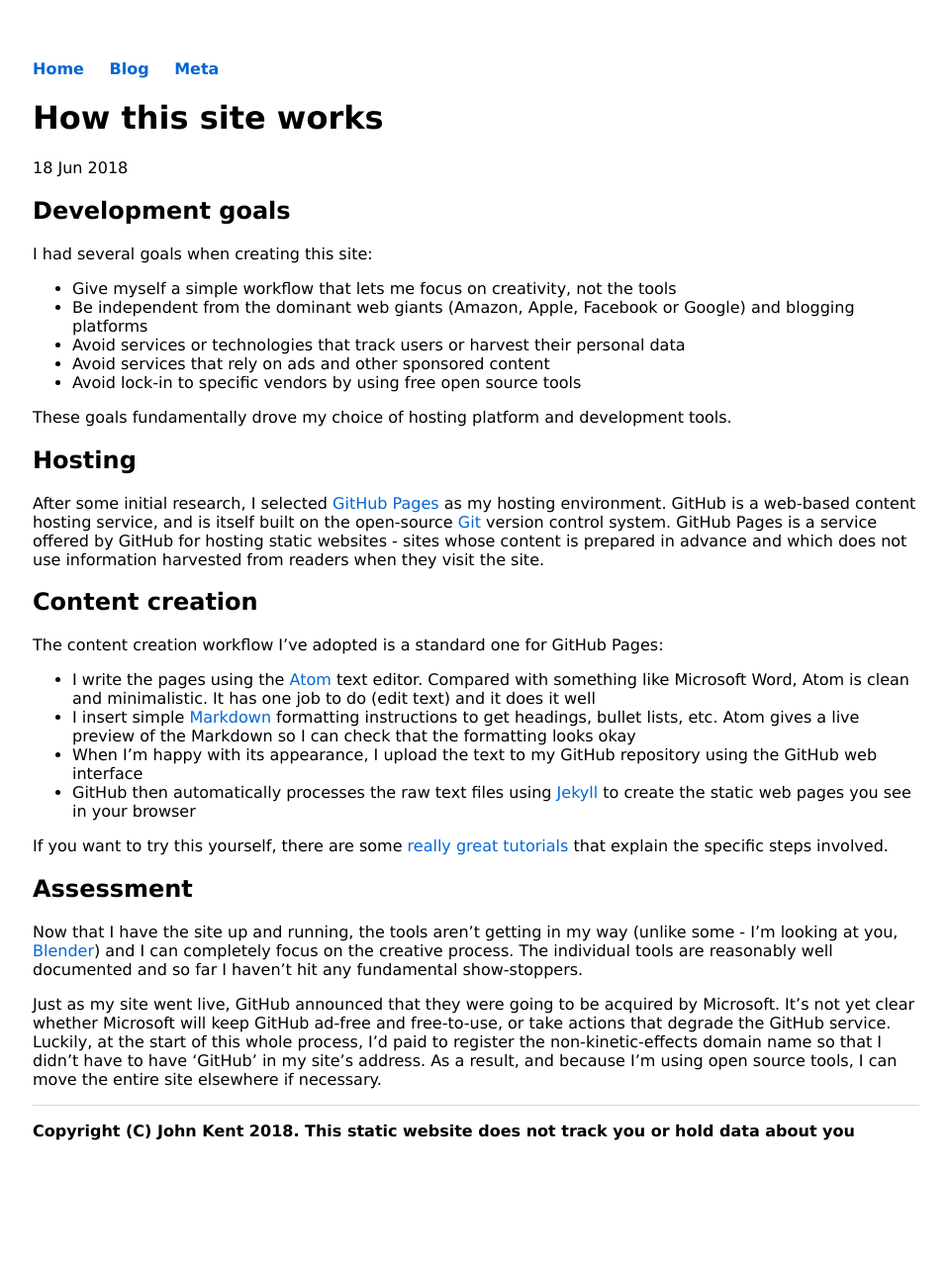
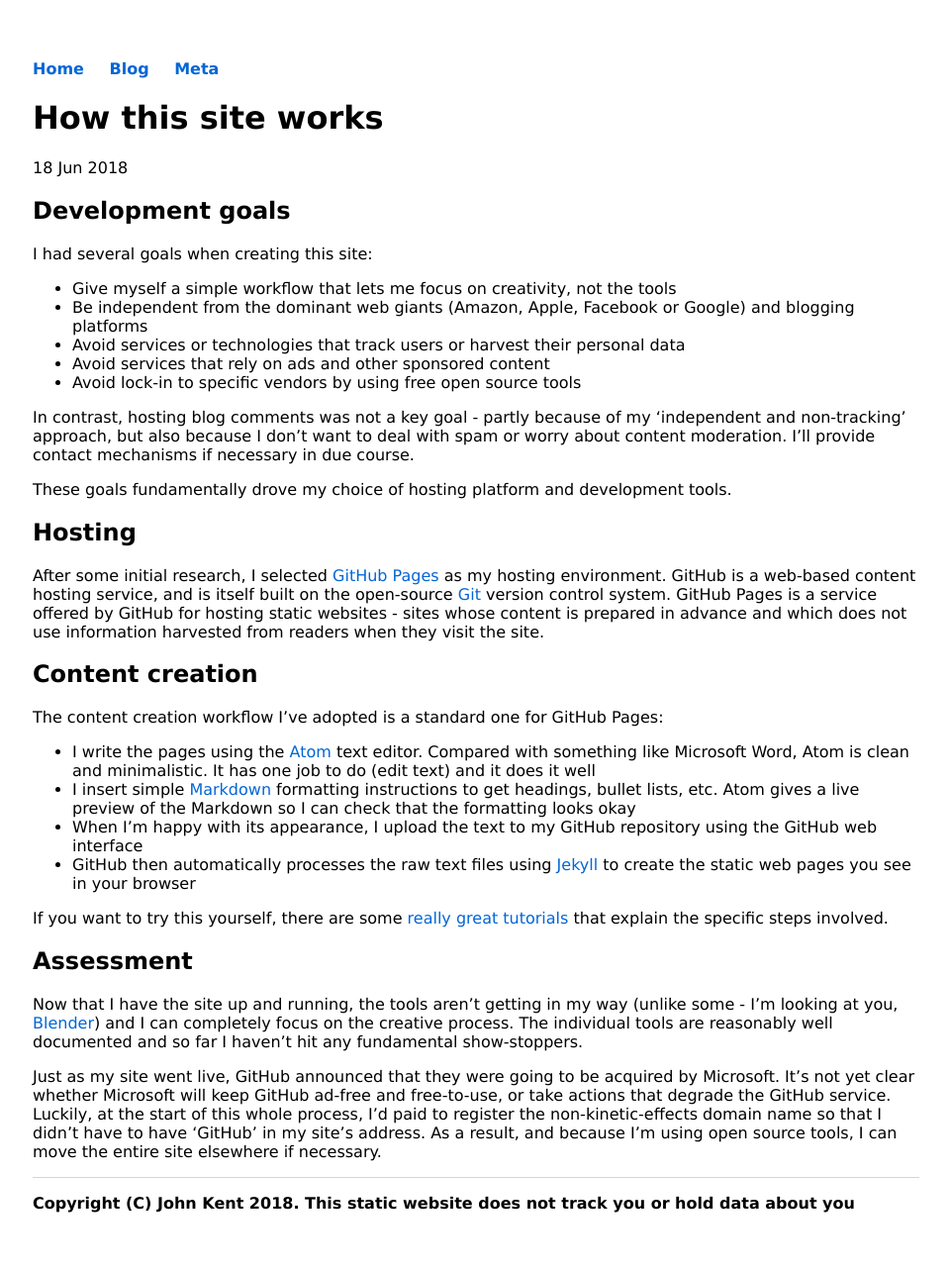
Before and after one commit to KineticLensman/KineticLensman.github.io, a Jekyll site: the page built from _posts/2018-06-18-how-this-site-works.md, in a window 1280 px wide. Shown: the whole page at 99% size, without its empty margins (159-1119 px from the left). Built offline with Jekyll 4.4.1, drawn with Linux system fonts in a browser that asks for light colours; before the commit the page ends 1212 px from its top, so only the background shows below that.

Commit message:
Update 2018-06-18-how-this-site-works.md

```diff
--- a/_posts/2018-06-18-how-this-site-works.md
+++ b/_posts/2018-06-18-how-this-site-works.md
@@ -12,6 +12,8 @@
 * Avoid services or technologies that track users or harvest their personal data
 * Avoid services that rely on ads and other sponsored content
 * Avoid lock-in to specific vendors by using free open source tools
+
+In contrast, hosting blog comments was not a key goal - partly because of my 'independent and non-tracking' approach, but also because I don't want to deal with spam or worry about content moderation. I'll provide contact mechanisms if necessary in due course.
 
 These goals fundamentally drove my choice of hosting platform and development tools.
 ## Hosting
```
